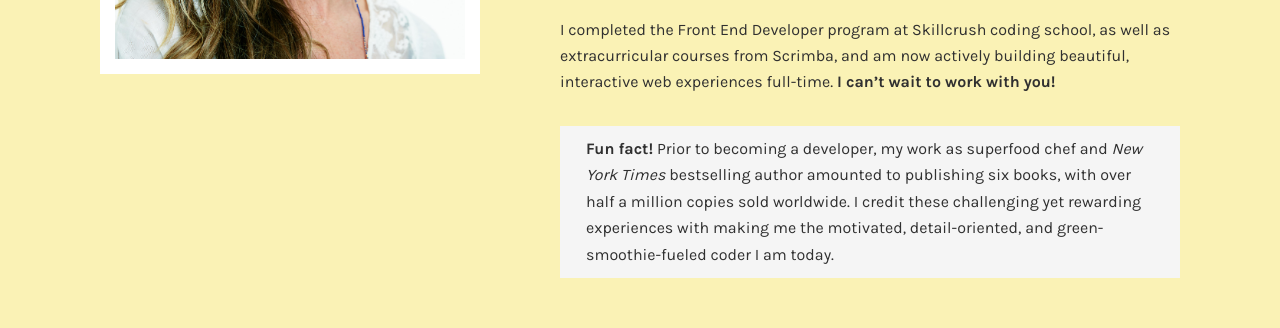
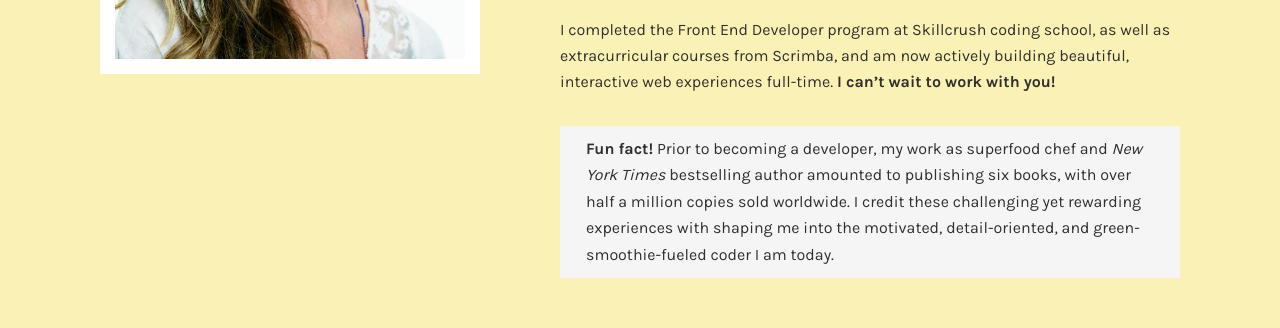
Before and after one commit to Julie805/portfolio, a website built with Parcel: page index.html in a window 1280 px wide. Shown: the part 3669-3997 px from the top of the page. Built offline with nearby package versions, Linux system fonts and the light colour scheme.

Commit message:
Typo fix

```diff
--- a/index.html
+++ b/index.html
@@ -132,7 +132,7 @@
           <h3 id="about__headline">I’m Julie Morris, a Front End Developer based in Ventura, CA.</h3>
           <p>A drive for problem-solving and constructing clever solutions has always played a pivotal role in my work, which has included wellness recipe development, writing, and graphic design. While on maternity leave, I began learning coding to augment my professional endeavors ... and became utterly enamored with the world of tech in the process. And so, my exciting career change began!</p>
           <p>I completed the Front End Developer program at Skillcrush coding school, as well as extracurricular courses from Scrimba, and am now actively building beautiful, interactive web experiences full-time.<b> I can’t wait to work with you!</b></p>
-          <p id="about__callout"><b>Fun fact!</b> Prior to becoming a developer, my work as superfood chef and <i>New York Times</i> bestselling author amounted to publishing six books, with over half a million copies sold worldwide. I credit these challenging yet rewarding experiences with making me the motivated, detail-oriented, and green-smoothie-fueled coder I am today.</p>
+          <p id="about__callout"><b>Fun fact!</b> Prior to becoming a developer, my work as superfood chef and <i>New York Times</i> bestselling author amounted to publishing six books, with over half a million copies sold worldwide. I credit these challenging yet rewarding experiences with shaping me into the motivated, detail-oriented, and green-smoothie-fueled coder I am today.</p>
         </div>
       </div>
     </section>
```
